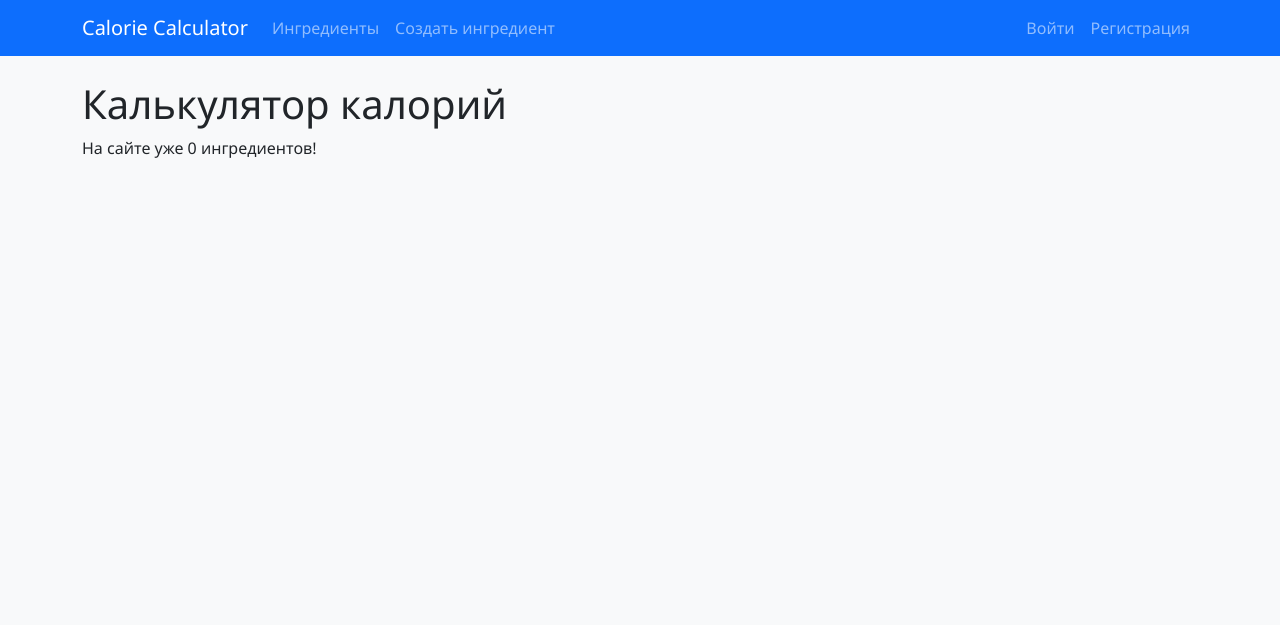
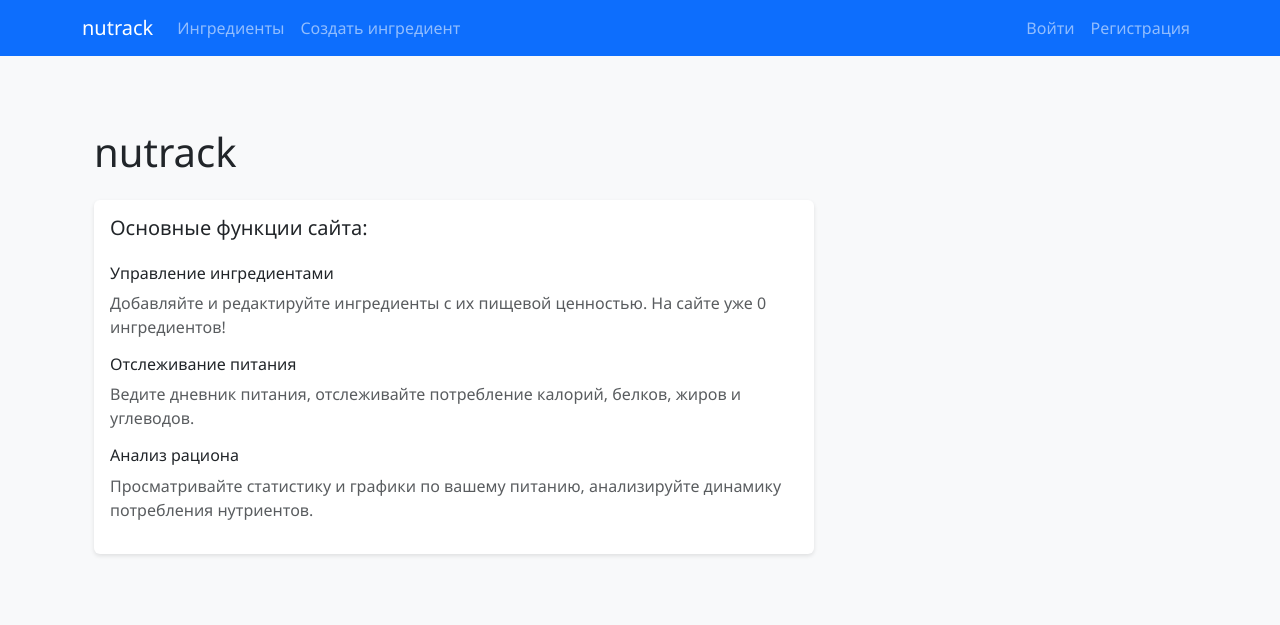
Before and after one commit to RomanMatrosovFrontend/nutrack, a Django app: page / in a window 1280 px wide. Shown: the top 625 px of the page. Run offline with Django 3.2, Linux system fonts and the light colour scheme; data that the repository does not hold is empty.

Commit message:
Change title to 'nutrack', add a description on main paige

```diff
--- a/backend/templates/common/base.html
+++ b/backend/templates/common/base.html
@@ -3,7 +3,7 @@
   <head>
     <title>
       {% block title %}
-        Calorie Calculator
+        nutrack
       {% endblock %}
     </title>
     <meta charset="utf-8" />
@@ -19,7 +19,7 @@
   <body class="bg-light">
     <nav class="navbar navbar-expand-lg navbar-dark bg-primary mb-4">
       <div class="container">
-        <a class="navbar-brand" href="{% url 'index' %}">Calorie Calculator</a>
+        <a class="navbar-brand" href="{% url 'index' %}">nutrack</a>
         <button class="navbar-toggler" type="button" data-bs-toggle="collapse" data-bs-target="#navbarNav">
           <span class="navbar-toggler-icon"></span>
         </button>
--- a/backend/templates/nutritional_value/index.html
+++ b/backend/templates/nutritional_value/index.html
@@ -1,8 +1,34 @@
 {% extends "common/base.html" %}
 
 {% block content %}
-  <h1>Калькулятор калорий</h1>
-  <p>
-    На сайте уже {{ num_ingredients }} ингредиентов!
-  </p>
+  <div class="container py-5">
+    <h1 class="mb-4">nutrack</h1>
+
+    <div class="row mb-4">
+      <div class="col-md-8">
+        <div class="card">
+          <div class="card-body">
+            <h5 class="card-title mb-4">Основные функции сайта:</h5>
+
+            <div class="features-list">
+              <div class="feature-item mb-3">
+                <h6><i class="bi bi-list-check"></i> Управление ингредиентами</h6>
+                <p class="text-muted">Добавляйте и редактируйте ингредиенты с их пищевой ценностью. На сайте уже {{ num_ingredients }} ингредиентов!</p>
+              </div>
+
+              <div class="feature-item mb-3">
+                <h6><i class="bi bi-graph-up"></i> Отслеживание питания</h6>
+                <p class="text-muted">Ведите дневник питания, отслеживайте потребление калорий, белков, жиров и углеводов.</p>
+              </div>
+
+              <div class="feature-item mb-3">
+                <h6><i class="bi bi-pie-chart"></i> Анализ рациона</h6>
+                <p class="text-muted">Просматривайте статистику и графики по вашему питанию, анализируйте динамику потребления нутриентов.</p>
+              </div>
+            </div>
+          </div>
+        </div>
+      </div>
+    </div>
+  </div>
 {% endblock %}
```
